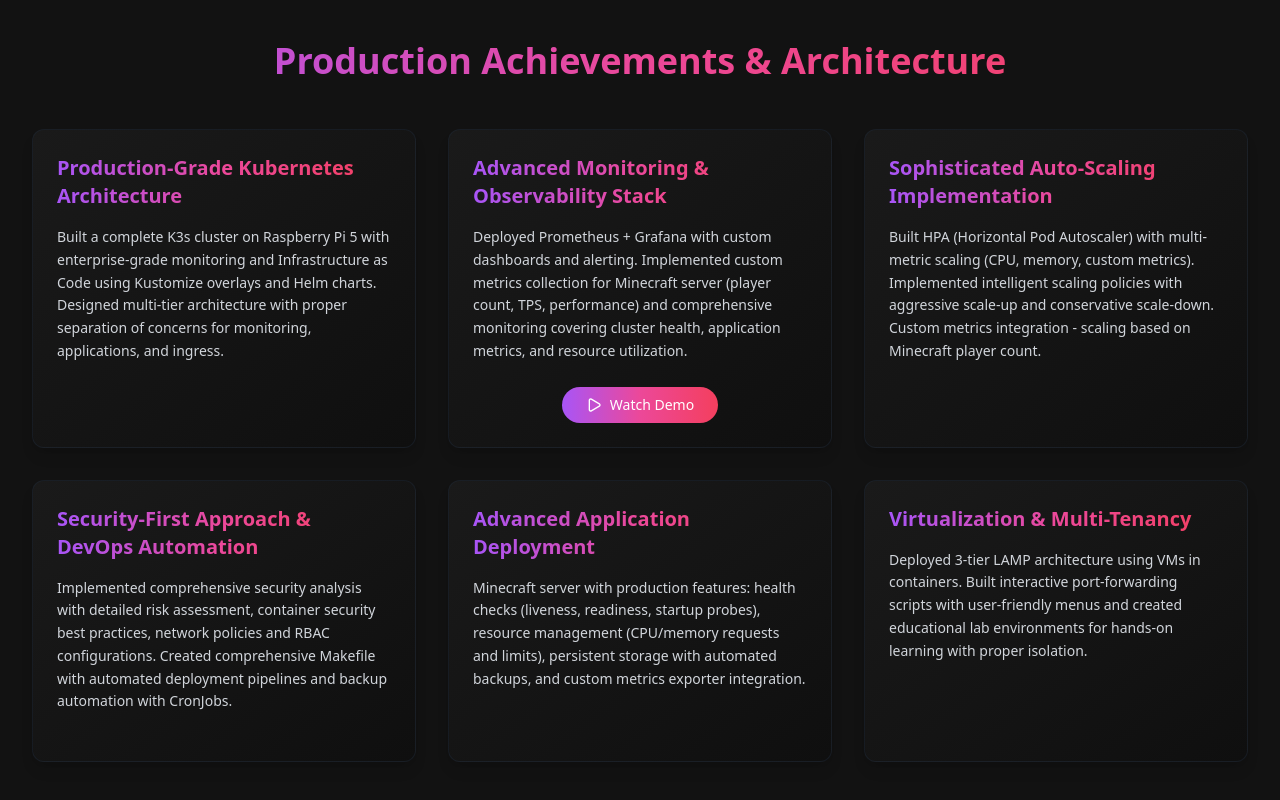
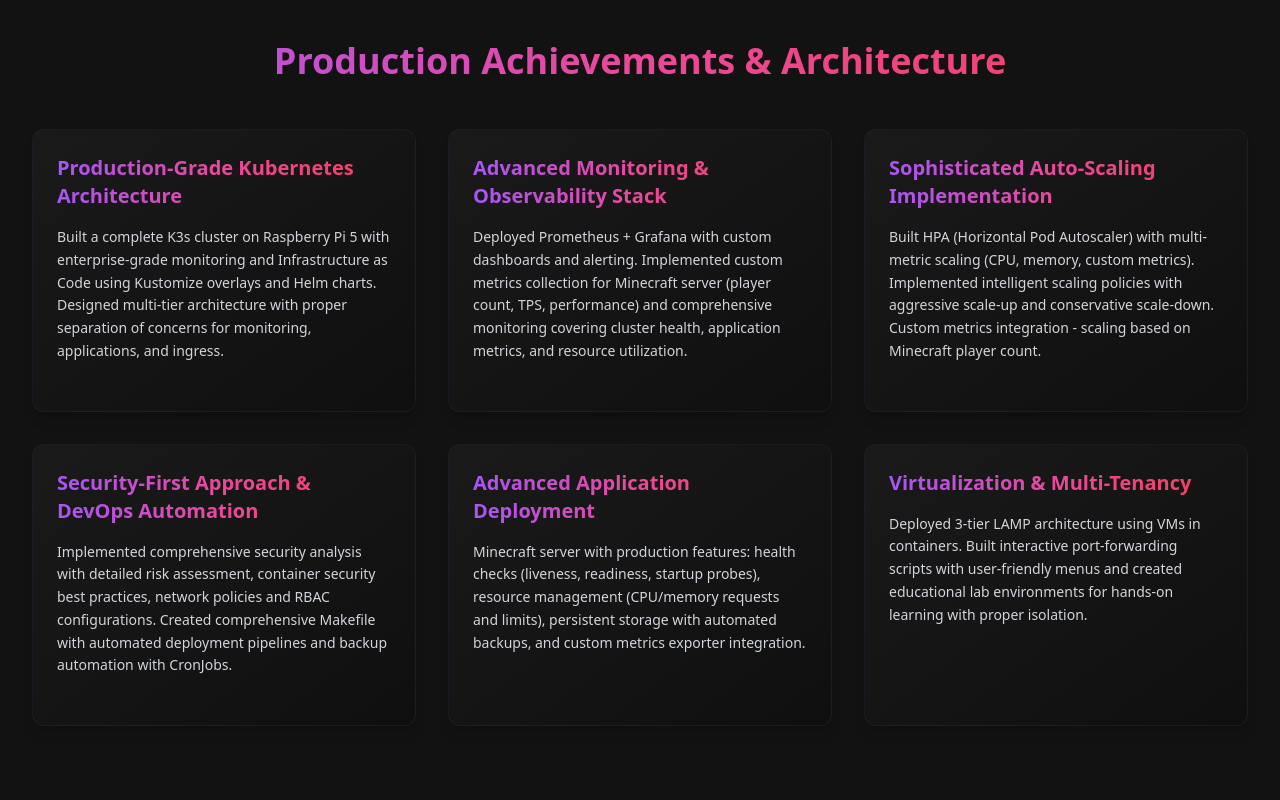
Before and after one commit to umar11b/k3s-showcase, a Next.js app: page / in a window 1280 px wide. Shown: the part 671-1471 px from the top of the page. Built offline with nearby package versions, Linux system fonts and the light colour scheme.

Commit message:
final changes for prod

```diff
--- a/src/app/page.tsx
+++ b/src/app/page.tsx
@@ -49,7 +49,7 @@ const achievementsData: LabData[] = [
     title: "Advanced Monitoring & Observability Stack",
     description:
       "Deployed Prometheus + Grafana with custom dashboards and alerting. Implemented custom metrics collection for Minecraft server (player count, TPS, performance) and comprehensive monitoring covering cluster health, application metrics, and resource utilization.",
-    videoUrl: "/videos/monitoring-demo.mp4",
+    videoUrl: "/videos/postscale.mov",
     thumbnail: "/images/hero-image.png",
     date: "2025-01-20",
     tags: [
@@ -157,6 +157,7 @@ const LabCard = ({ lab, index }: { lab: LabData; index: number }) => {
 
       <div className="space-y-4">
         <div className="flex justify-center">
+          {/* Commented out all button functionality
           {lab.mediaType === "video" && lab.videoUrl ? (
             <button
               onClick={() => setIsVideoModalOpen(true)}
@@ -209,6 +210,7 @@ const LabCard = ({ lab, index }: { lab: LabData; index: number }) => {
                 src={lab.videoUrl}
                 controls
                 autoPlay
+                loop
                 className="w-full rounded-lg"
               >
                 Your browser does not support the video tag.
```
